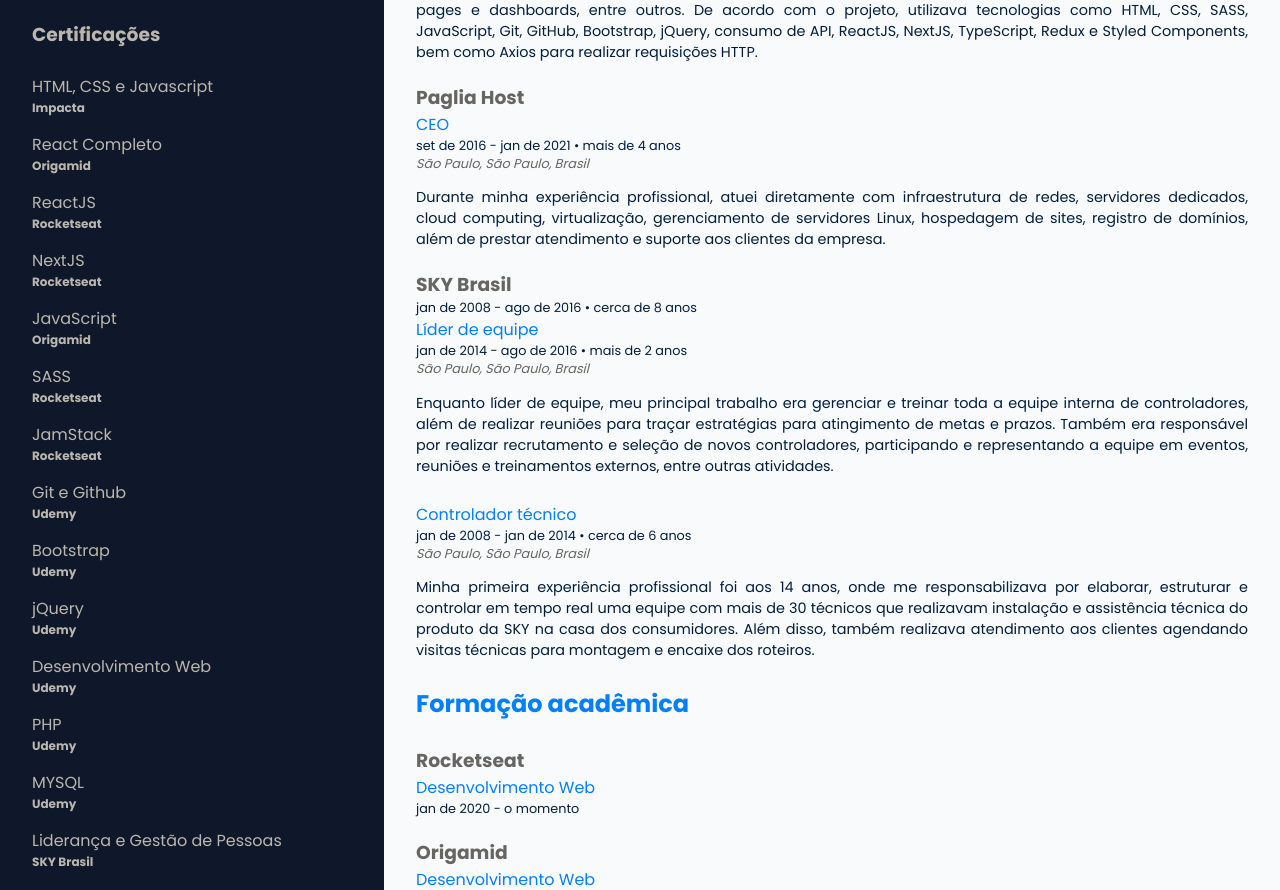
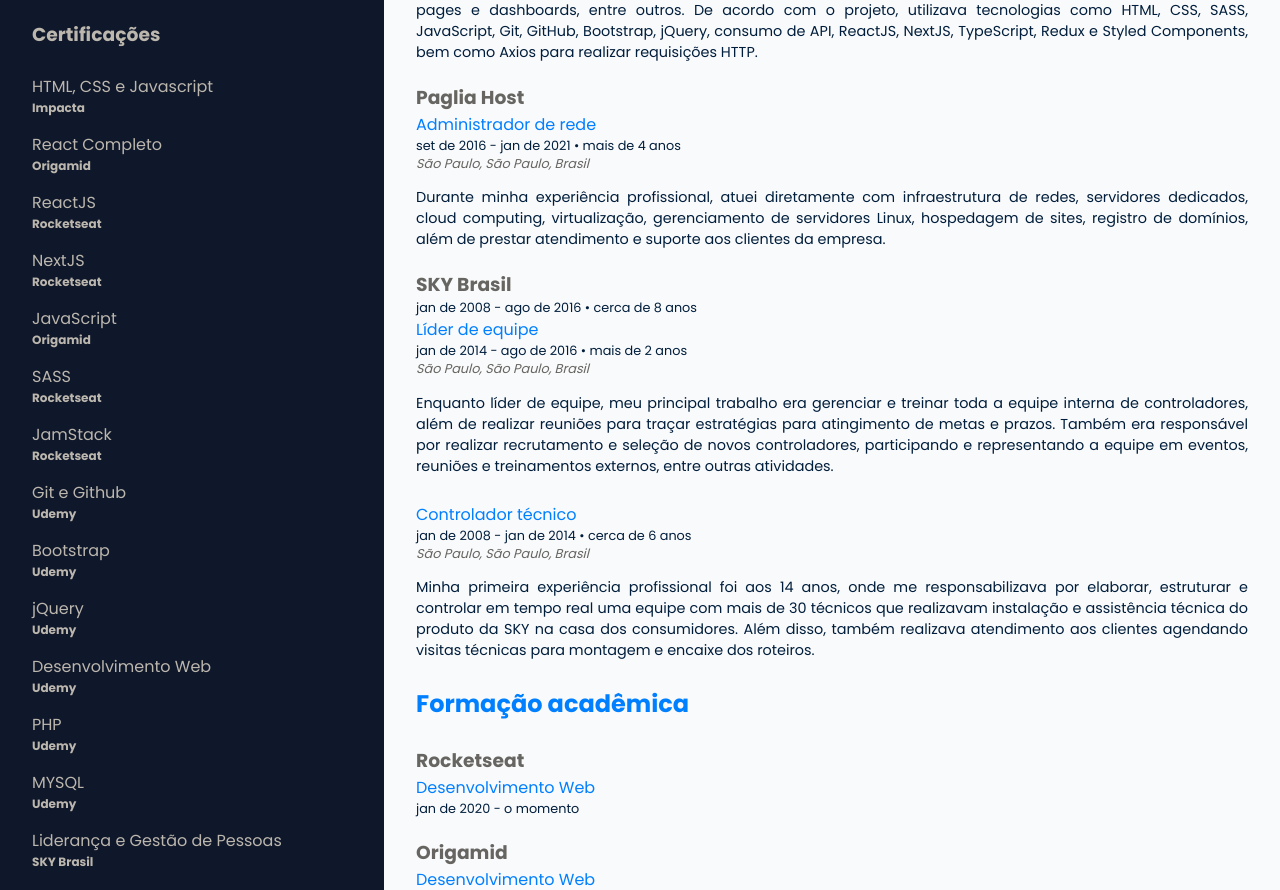
Before and after one commit to mariopaglia/curriculo, a React (Create React App) app: page / in a window 1280 px wide. Shown: the part 945-1835 px from the top of the page. Built offline with nearby package versions, Linux system fonts and the light colour scheme.

Commit message:
Update index.jsx

```diff
--- a/src/components/RightContainer/index.jsx
+++ b/src/components/RightContainer/index.jsx
@@ -49,7 +49,7 @@
 
 			<div className={styled.experience}>
 				<h3>Paglia Host</h3>
-				<p className={styled.job}>CEO</p>
+				<p className={styled.job}>Administrador de rede</p>
 				<p className={styled.time}>set de 2016 - jan de 2021 • {experiencePeriod('09/01/2016', '01/01/2021')}</p>
 				<p className={styled.location}>São Paulo, São Paulo, Brasil</p>
 				<p className={styled.jobDescription}>Durante minha experiência profissional, atuei diretamente com infraestrutura de redes, servidores dedicados, cloud computing, virtualização, gerenciamento de servidores Linux, hospedagem de sites, registro de domínios, além de prestar atendimento e suporte aos clientes da empresa.</p>
```
